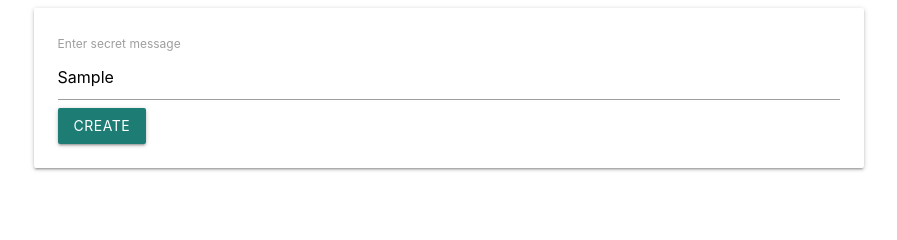
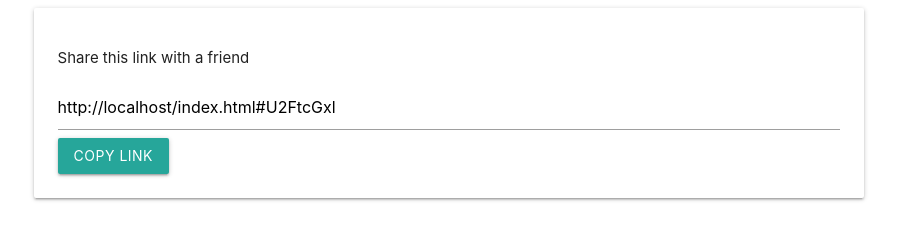
Before and after one commit to asadahmed01/secret-messenger, a plain HTML site: page index.html in a window 1280 px wide. Both pictures are taken after typing "Sample" into the empty fields and a click on the button "CREATE". Shown: the whole page, without its empty margins (191-1088 px from the left). Drawn offline with nearby package versions, Linux system fonts and the light colour scheme.

Commit message:
added the Copy Link button that allows the user to easily copy the link and share it

```diff
--- a/index.html
+++ b/index.html
@@ -9,13 +9,21 @@
 <body>
   <div class="row">
     <div class="col s8 offset-s2">
-      <div class="card-panel">
+      <div id="message-form" class="card-panel">
         <form>
           <label>Enter secret message</label>
-          <input />
+          <input id="message-input"/>
           <button class="btn">Create</button>
         </form>
       </div>
+
+      <div id="link-form" class="card-panel hide">
+        <div>
+          <p>Share this link with a friend</p>
+          <input id="link-input" />
+          <button id="copy" class="btn">Copy Link</button>
+        </div>
+    </div>
     </div>
   </div>
   <script src="app.js"></script>
```
